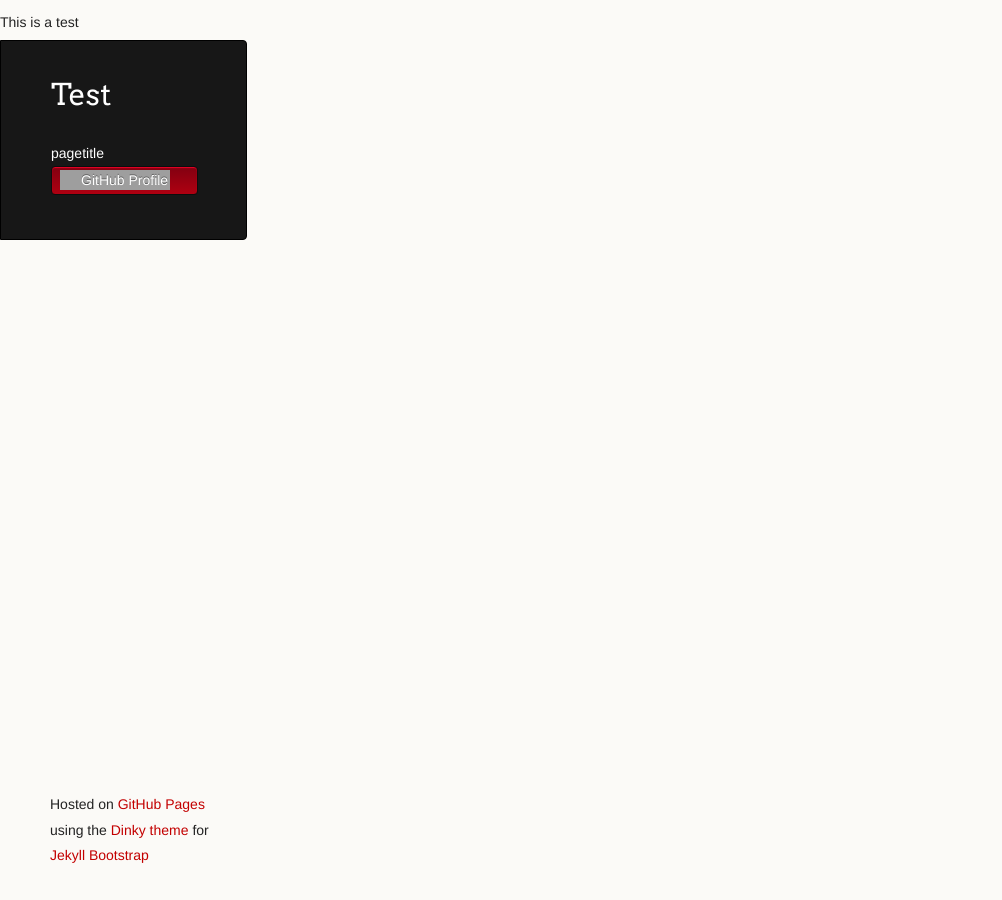
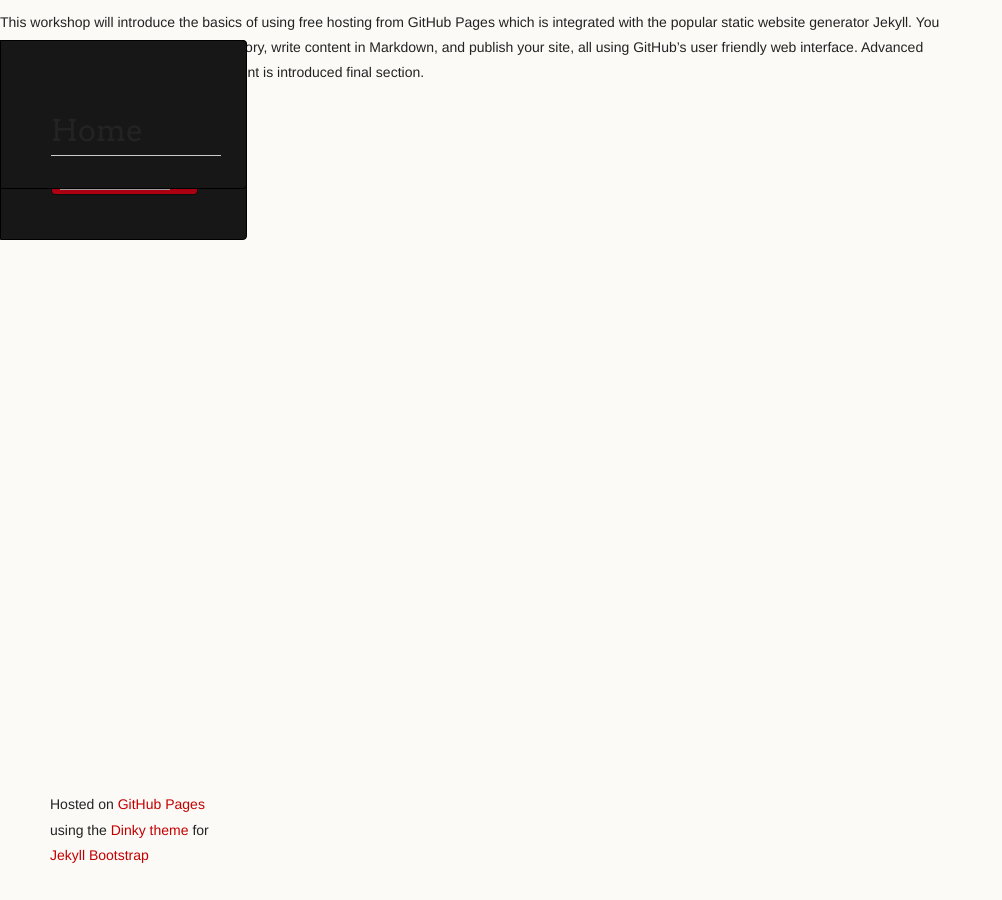
Before and after one commit to LemonPy29/LemonPy29.github.io, a Jekyll site: the page built from index.md, in a window 1280 px wide. Shown: the whole page, without its empty margins (0-1002 px from the left). Built offline with Jekyll 4.4.1, drawn with Linux system fonts in a browser that asks for light colours; our own code applies the rules of GitHub Pages for plain Markdown files; the repository's description, which GitHub fills in, is left out; grey boxes are pictures that could not be loaded.

Commit message:
Update index.md

```diff
--- a/index.md
+++ b/index.md
@@ -1,6 +1,7 @@
 ---
-layout: default
 title: Home
 ---
 
-This is a test
+This workshop will introduce the basics of using free hosting from GitHub Pages which is integrated with the popular static website generator Jekyll.
+You will learn how to set up a project repository, write content in Markdown, and publish your site, all using GitHub's user friendly web interface.
+Advanced usage of Jekyll for local web development is introduced final section.
```
